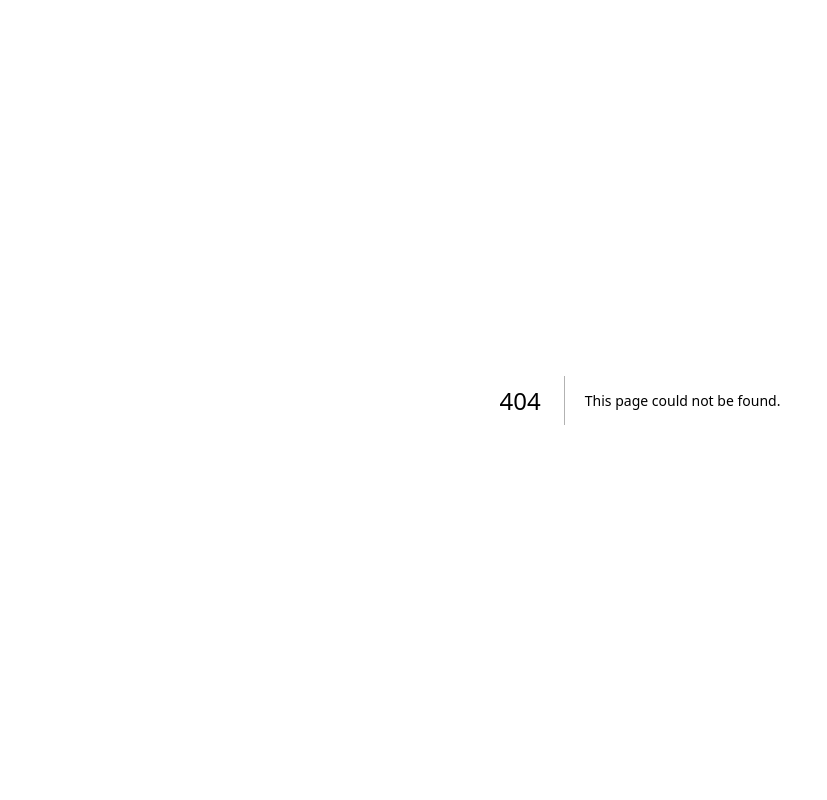
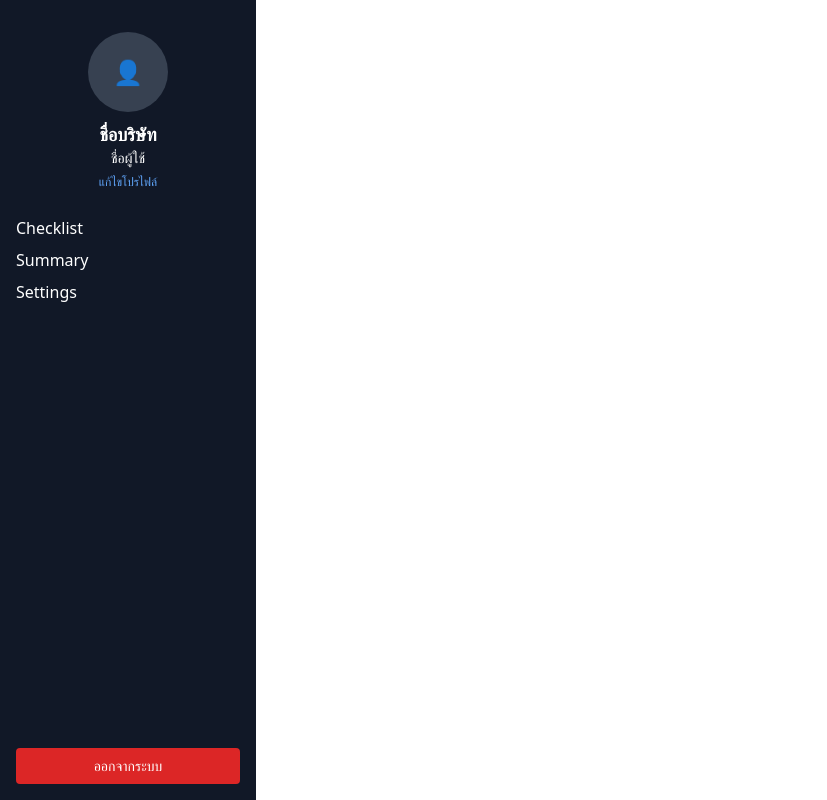
Before and after one commit to shamnakit/owneros-checklist, a Next.js app: page /components/Sidebar in a window 1280 px wide. Before the commit this address had no page. Shown: the whole page, without its empty margins (0-827 px from the left). Built offline with nearby package versions, Linux system fonts and the light colour scheme; no server answers.

Commit message:
fix profile2

```diff
--- /dev/null
+++ b/pages/components/Sidebar.tsx
@@ -0,0 +1,77 @@
+import { useUserProfile } from "@/hooks/useUserProfile";
+import Image from "next/image";
+import Link from "next/link";
+
+export default function Sidebar() {
+  const { profile, loading } = useUserProfile();
+
+  return (
+    <div className="flex flex-col justify-between h-screen p-4 bg-gray-900 text-white w-64">
+      <div>
+        {/* Avatar */}
+        <div className="flex justify-center mt-4">
+          {profile?.avatar_url ? (
+            <Image
+              src={profile.avatar_url}
+              alt="User Avatar"
+              width={80}
+              height={80}
+              className="rounded-full border"
+            />
+          ) : (
+            <div className="w-20 h-20 rounded-full bg-gray-700 flex items-center justify-center text-2xl">
+              👤
+            </div>
+          )}
+        </div>
+
+        {/* Company & User Info */}
+        <div className="text-center mt-2">
+          <div className="font-semibold text-lg">
+            {profile?.company_name || "ชื่อบริษัท"}
+          </div>
+          <div className="text-sm">
+            {profile?.full_name || "ชื่อผู้ใช้"}
+          </div>
+          <Link href="/checklist/profile">
+            <span className="text-blue-400 text-xs hover:underline">
+              แก้ไขโปรไฟล์
+            </span>
+          </Link>
+        </div>
+
+        {/* Navigation */}
+        <nav className="mt-6">
+          <ul className="space-y-2">
+            <li>
+              <Link href="/checklist">
+                <span className="hover:underline">Checklist</span>
+              </Link>
+            </li>
+            <li>
+              <Link href="/checklist/summary">
+                <span className="hover:underline">Summary</span>
+              </Link>
+            </li>
+            <li>
+              <Link href="/checklist/settings">
+                <span className="hover:underline">Settings</span>
+              </Link>
+            </li>
+          </ul>
+        </nav>
+      </div>
+
+      {/* Logout */}
+      <button
+        onClick={async () => {
+          await supabase.auth.signOut();
+          window.location.href = "/checklist/login";
+        }}
+        className="bg-red-600 hover:bg-red-700 text-white px-4 py-2 rounded text-sm"
+      >
+        ออกจากระบบ
+      </button>
+    </div>
+  );
+}
--- a/pages/profile.tsx
+++ b/pages/profile.tsx
@@ -11,15 +11,16 @@ export default function ProfilePage() {
   const [companyLogoUrl, setCompanyLogoUrl] = useState("");
   const [avatarUrl, setAvatarUrl] = useState("");
   const [uploadingLogo, setUploadingLogo] = useState(false);
+  const [loading, setLoading] = useState(true);
 
   const router = useRouter();
 
   useEffect(() => {
     const getProfile = async () => {
-      const {
-        data: { user },
-      } = await supabase.auth.getUser();
+      const { data: auth } = await supabase.auth.getUser();
+      const user = auth.user;
       setUser(user);
+
       if (user) {
         const { data } = await supabase
           .from("profiles")
@@ -35,12 +36,16 @@ export default function ProfilePage() {
           setAvatarUrl(data.avatar_url || "");
         }
       }
+
+      setLoading(false);
     };
+
     getProfile();
   }, []);
 
   const updateProfile = async () => {
     if (!user) return;
+
     const updates = {
       id: user.id,
       full_name: fullName,
@@ -51,6 +56,7 @@ export default function ProfilePage() {
     };
 
     const { error } = await supabase.from("profiles").upsert(updates);
+
     if (error) {
       alert("บันทึกไม่สำเร็จ");
     } else {
@@ -79,14 +85,15 @@ export default function ProfilePage() {
 
     if (uploadError) {
       alert("อัปโหลดโลโก้ไม่สำเร็จ");
-      setUploadingLogo(false);
-      return;
+    } else {
+      const { data } = supabase.storage.from(bucket).getPublicUrl(filePath);
+      setCompanyLogoUrl(data.publicUrl);
     }
 
-    const { data } = supabase.storage.from(bucket).getPublicUrl(filePath);
-    setCompanyLogoUrl(data.publicUrl);
     setUploadingLogo(false);
   };
+
+  if (loading) return <p className="text-center mt-10">กำลังโหลด...</p>;
 
   return (
     <div className="max-w-xl mx-auto py-10 px-4">
@@ -99,7 +106,6 @@ export default function ProfilePage() {
         ← ย้อนกลับ
       </button>
 
-      {/* Full Name */}
       <label className="block text-sm font-medium text-gray-700">ชื่อผู้ใช้</label>
       <input
         type="text"
@@ -108,7 +114,6 @@ export default function ProfilePage() {
         onChange={(e) => setFullName(e.target.value)}
       />
 
-      {/* Role */}
       <label className="block text-sm font-medium text-gray-700">ตำแหน่ง</label>
       <input
         type="text"
@@ -117,7 +122,6 @@ export default function ProfilePage() {
         onChange={(e) => setRole(e.target.value)}
       />
 
-      {/* Company Name */}
       <label className="block text-sm font-medium text-gray-700">ชื่อบริษัท</label>
       <input
         type="text"
@@ -126,16 +130,9 @@ export default function ProfilePage() {
         onChange={(e) => setCompanyName(e.target.value)}
       />
 
-      {/* Company Logo */}
       <label className="block text-sm font-medium text-gray-700">โลโก้บริษัท</label>
       {companyLogoUrl && (
-        <Image
-          src={companyLogoUrl}
-          alt="Logo"
-          width={120}
-          height={120}
-          className="mt-2"
-        />
+        <Image src={companyLogoUrl} alt="Logo" width={120} height={120} className="mt-2" />
       )}
       <input
         type="file"
@@ -145,10 +142,10 @@ export default function ProfilePage() {
         disabled={uploadingLogo}
       />
 
-      {/* Avatar Selection */}
       <label className="block text-sm font-medium text-gray-700 mb-2">รูปผู้ใช้ (Avatar)</label>
       <div className="flex gap-4 mb-6">
         <button
+          type="button"
           className={`border rounded p-2 ${
             avatarUrl.includes("male.png") ? "ring-2 ring-blue-500" : ""
           }`}
@@ -157,6 +154,7 @@ export default function ProfilePage() {
           <Image src="/avatars/male.png" alt="ชาย" width={60} height={60} />
         </button>
         <button
+          type="button"
           className={`border rounded p-2 ${
             avatarUrl.includes("female.png") ? "ring-2 ring-pink-500" : ""
           }`}
--- a/src/hooks/useUser.ts
+++ /dev/null
@@ -1,33 +0,0 @@
-// src/hooks/useUser.ts
-import { useEffect, useState } from 'react';
-import { supabase } from '@/utils/supabaseClient';
-
-export function useUser() {
-  const [user, setUser] = useState<any>(null);
-  const [profile, setProfile] = useState<any>(null);
-  const [loading, setLoading] = useState(true);
-
-  useEffect(() => {
-    const fetchUser = async () => {
-      const {
-        data: { user },
-      } = await supabase.auth.getUser();
-      setUser(user);
-
-      if (user) {
-        const { data, error } = await supabase
-          .from('profiles')
-          .select('*')
-          .eq('id', user.id)
-          .single();
-        if (!error) setProfile(data);
-      }
-
-      setLoading(false);
-    };
-
-    fetchUser();
-  }, []);
-
-  return { user, profile, loading };
-}
--- /dev/null
+++ b/src/hooks/useUserProfile.ts
@@ -0,0 +1,30 @@
+import { useEffect, useState } from "react";
+import { supabase } from "@/utils/supabaseClient";
+
+export const useUserProfile = () => {
+  const [profile, setProfile] = useState(null);
+  const [loading, setLoading] = useState(true);
+
+  useEffect(() => {
+    const fetchProfile = async () => {
+      const {
+        data: { user },
+      } = await supabase.auth.getUser();
+
+      if (user) {
+        const { data } = await supabase
+          .from("profiles")
+          .select("*")
+          .eq("id", user.id)
+          .single();
+
+        setProfile(data);
+      }
+      setLoading(false);
+    };
+
+    fetchProfile();
+  }, []);
+
+  return { profile, loading };
+};
```
